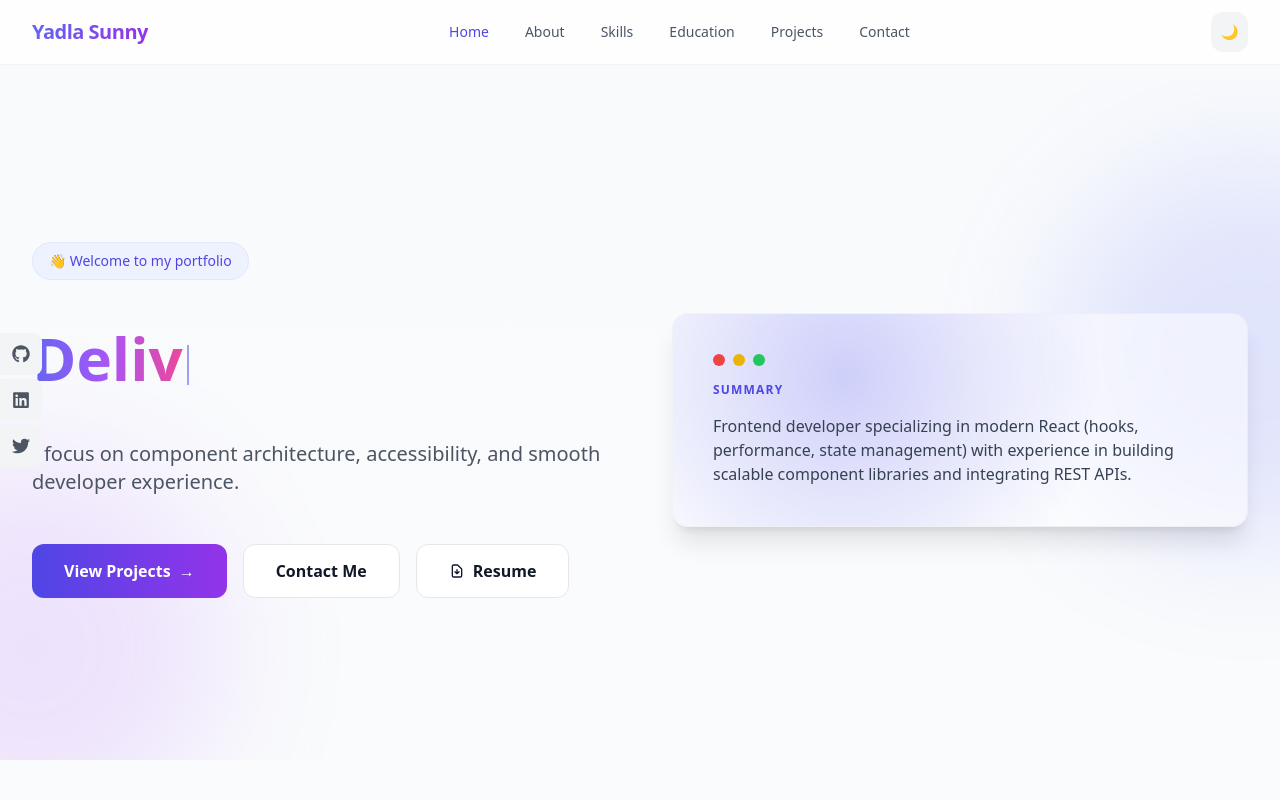
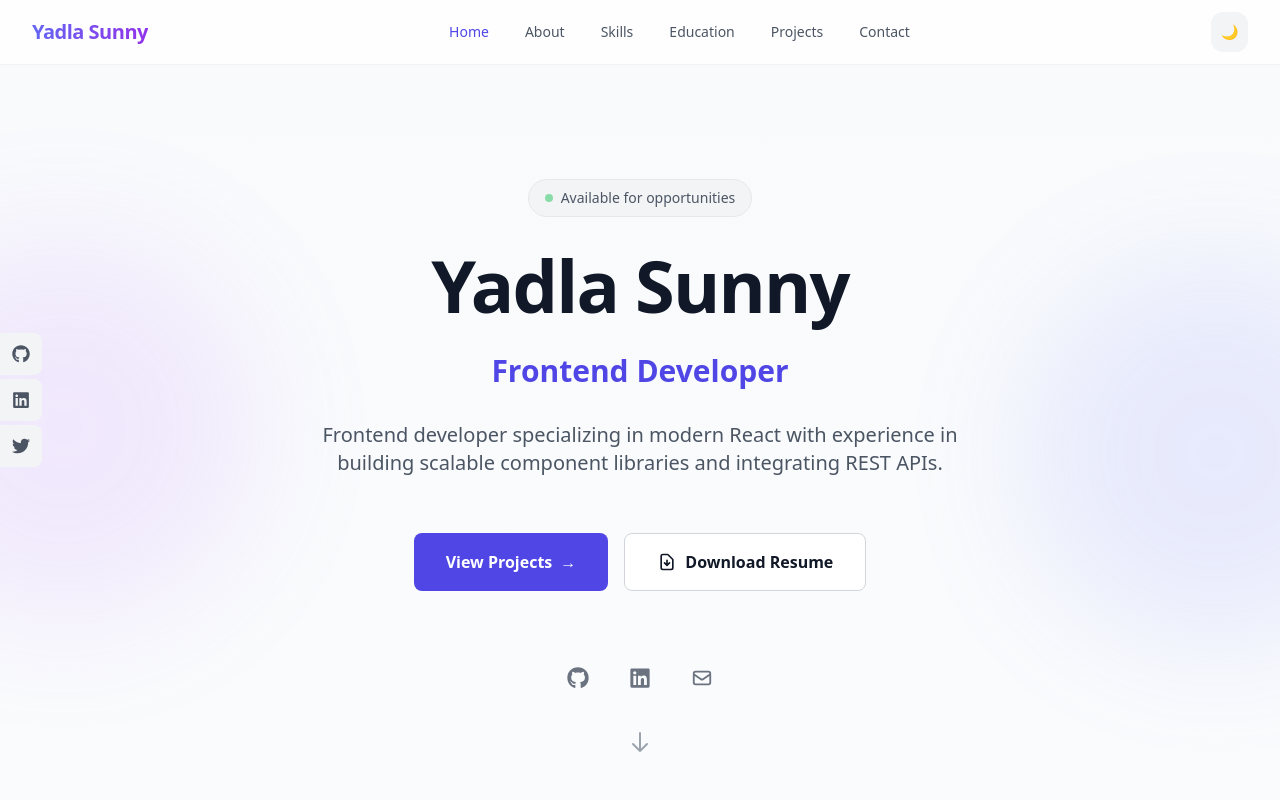
Before and after one commit to Yadlasunny/Portfolio, a React (Vite) app: page / in a window 1280 px wide. Shown: the top 800 px of the page. Built offline with nearby package versions, Linux system fonts and the light colour scheme.

Commit message:
Redesign Hero section - professional layout with name, role, summary and clear CTAs

```diff
--- a/src/Portfolio.jsx
+++ b/src/Portfolio.jsx
@@ -405,115 +405,154 @@ export default function Portfolio() {
         <section
           ref={sections.home}
           data-section="home"
-          className="relative min-h-[90vh] md:min-h-[85vh] flex items-center overflow-hidden"
+          className="relative min-h-[calc(100vh-4rem)] md:min-h-[calc(100vh-5rem)] flex items-center overflow-hidden"
           aria-label="Home section"
         >
-          {/* Background decoration */}
+          {/* Subtle background decoration */}
           <div className="absolute inset-0 overflow-hidden pointer-events-none">
-            <div className={`absolute top-20 -right-40 w-96 h-96 rounded-full blur-3xl opacity-20 ${dark ? "bg-indigo-600" : "bg-indigo-400"}`} />
-            <div className={`absolute -bottom-20 -left-40 w-96 h-96 rounded-full blur-3xl opacity-20 ${dark ? "bg-purple-600" : "bg-purple-400"}`} />
+            <div className={`absolute top-1/4 -right-32 w-64 h-64 sm:w-80 sm:h-80 md:w-96 md:h-96 rounded-full blur-3xl opacity-15 ${dark ? "bg-indigo-600" : "bg-indigo-400"}`} />
+            <div className={`absolute bottom-1/4 -left-32 w-64 h-64 sm:w-80 sm:h-80 md:w-96 md:h-96 rounded-full blur-3xl opacity-15 ${dark ? "bg-purple-600" : "bg-purple-400"}`} />
           </div>
 
-          <div className="max-w-7xl mx-auto px-4 sm:px-6 lg:px-8 py-12 md:py-24 flex flex-col lg:flex-row gap-10 lg:gap-16 items-center relative z-10 w-full">
-            <div className="flex-1 space-y-6 md:space-y-8 text-center lg:text-left">
+          <div className="max-w-5xl mx-auto px-4 sm:px-6 lg:px-8 py-12 sm:py-16 md:py-20 relative z-10 w-full">
+            <div className="text-center space-y-6 sm:space-y-8">
+              {/* Greeting badge */}
               <motion.div
-                initial={{ opacity: 0, y: 20 }}
+                initial={{ opacity: 0, y: 15 }}
                 animate={{ opacity: 1, y: 0 }}
-                transition={{ duration: 0.6 }}
+                transition={{ duration: 0.5 }}
               >
-                <span className={`inline-block px-4 py-2 rounded-full text-sm font-medium mb-4 ${dark ? "bg-indigo-500/10 text-indigo-400 border border-indigo-500/20" : "bg-indigo-50 text-indigo-600 border border-indigo-100"}`}>
-                  👋 Welcome to my portfolio
+                <span className={`inline-flex items-center gap-2 px-4 py-2 rounded-full text-sm font-medium ${dark ? "bg-gray-800/80 text-gray-300 border border-gray-700/50" : "bg-gray-100 text-gray-600 border border-gray-200"}`}>
+                  <span className="w-2 h-2 rounded-full bg-green-500 animate-pulse"></span>
+                  Available for opportunities
                 </span>
               </motion.div>
-              <motion.h1
-                initial={{ opacity: 0, y: 20 }}
+
+              {/* Name - Primary heading */}
+              <motion.div
+                initial={{ opacity: 0, y: 15 }}
                 animate={{ opacity: 1, y: 0 }}
-                transition={{ duration: 0.6, delay: 0.1 }}
-                className="text-3xl sm:text-4xl md:text-5xl lg:text-6xl font-bold leading-tight min-h-[3.5rem] sm:min-h-[4rem] md:min-h-[5rem]"
-                aria-live="polite"
+                transition={{ duration: 0.5, delay: 0.1 }}
               >
-                <span className="bg-gradient-to-r from-indigo-500 via-purple-500 to-pink-500 bg-clip-text text-transparent">
-                  {typedHeadline}
-                </span>
-                <span className="inline-block w-0.5 h-8 md:h-10 bg-indigo-600 animate-pulse ml-1 align-middle" aria-hidden="true"></span>
-              </motion.h1>
+                <h1 className="text-4xl sm:text-5xl md:text-6xl lg:text-7xl font-bold tracking-tight">
+                  <span className={dark ? "text-white" : "text-gray-900"}>Yadla Sunny</span>
+                </h1>
+              </motion.div>
+
+              {/* Role - Secondary heading */}
+              <motion.div
+                initial={{ opacity: 0, y: 15 }}
+                animate={{ opacity: 1, y: 0 }}
+                transition={{ duration: 0.5, delay: 0.15 }}
+              >
+                <h2 className={`text-xl sm:text-2xl md:text-3xl font-semibold ${dark ? "text-indigo-400" : "text-indigo-600"}`}>
+                  Frontend Developer
+                </h2>
+              </motion.div>
+
+              {/* Professional summary */}
               <motion.p
-                initial={{ opacity: 0, y: 20 }}
+                initial={{ opacity: 0, y: 15 }}
                 animate={{ opacity: 1, y: 0 }}
-                transition={{ duration: 0.6, delay: 0.2 }}
-                className={`text-base sm:text-lg md:text-xl max-w-xl mx-auto lg:mx-0 leading-relaxed ${dark ? "text-gray-400" : "text-gray-600"}`}
+                transition={{ duration: 0.5, delay: 0.2 }}
+                className={`text-base sm:text-lg md:text-xl max-w-2xl mx-auto leading-relaxed ${dark ? "text-gray-400" : "text-gray-600"}`}
               >
-                I focus on component architecture, accessibility, and smooth developer experience.
+                Frontend developer specializing in modern React with experience in building scalable component libraries and integrating REST APIs.
               </motion.p>
+
+              {/* CTA Buttons */}
               <motion.div
-                initial={{ opacity: 0, y: 20 }}
+                initial={{ opacity: 0, y: 15 }}
                 animate={{ opacity: 1, y: 0 }}
-                transition={{ duration: 0.6, delay: 0.3 }}
-                className="flex flex-col sm:flex-row gap-3 sm:gap-4 justify-center lg:justify-start pt-4"
+                transition={{ duration: 0.5, delay: 0.25 }}
+                className="flex flex-col sm:flex-row gap-3 sm:gap-4 justify-center pt-4 sm:pt-6"
               >
                 <button
                   onClick={() => scrollTo("projects")}
-                  className="group px-6 sm:px-8 py-3.5 rounded-xl font-semibold text-sm sm:text-base transition-all duration-300
-                    bg-gradient-to-r from-indigo-600 to-purple-600 text-white
-                    hover:shadow-lg hover:shadow-indigo-500/25 hover:-translate-y-0.5
-                    focus:outline-none focus:ring-2 focus:ring-indigo-400 focus:ring-offset-2 active:scale-95"
+                  className={`group px-8 py-4 rounded-lg font-semibold text-base transition-all duration-200
+                    bg-indigo-600 text-white
+                    hover:bg-indigo-700 hover:shadow-lg hover:shadow-indigo-600/20
+                    focus:outline-none focus:ring-2 focus:ring-indigo-500 focus:ring-offset-2 ${dark ? "focus:ring-offset-gray-950" : "focus:ring-offset-white"}
+                    active:scale-[0.98]`}
                 >
                   View Projects
-                  <span className="inline-block ml-2 transition-transform group-hover:translate-x-1">→</span>
+                  <span className="inline-block ml-2 transition-transform duration-200 group-hover:translate-x-1">→</span>
                 </button>
 
-                <button
-                  onClick={() => scrollTo("contact")}
-                  className={`px-6 sm:px-8 py-3.5 rounded-xl font-semibold text-sm sm:text-base transition-all duration-300
-                    ${dark ? "bg-gray-800 text-gray-100 hover:bg-gray-700 border border-gray-700" : "bg-white text-gray-900 hover:bg-gray-50 border border-gray-200"}
-                    hover:shadow-lg hover:-translate-y-0.5
-                    focus:outline-none focus:ring-2 focus:ring-indigo-400 focus:ring-offset-2 active:scale-95`}
-                >
-                  Contact Me
-                </button>
                 <a
                   href="https://drive.google.com/file/d/1lf5cQTLcXM-minKaTXSyPcYLL8yVQXg9/view?usp=sharing"
                   target="_blank"
                   rel="noopener noreferrer"
-                  className={`px-6 sm:px-8 py-3.5 rounded-xl font-semibold text-sm sm:text-base transition-all duration-300 flex items-center justify-center gap-2
-                    ${dark ? "bg-gray-800 text-gray-100 hover:bg-gray-700 border border-gray-700" : "bg-white text-gray-900 hover:bg-gray-50 border border-gray-200"}
-                    hover:shadow-lg hover:-translate-y-0.5
-                    focus:outline-none focus:ring-2 focus:ring-indigo-400 focus:ring-offset-2 active:scale-95`}
+                  className={`group px-8 py-4 rounded-lg font-semibold text-base transition-all duration-200 flex items-center justify-center gap-2
+                    ${dark
+                      ? "bg-gray-800 text-white border border-gray-700 hover:bg-gray-750 hover:border-gray-600"
+                      : "bg-white text-gray-900 border border-gray-300 hover:bg-gray-50 hover:border-gray-400"}
+                    hover:shadow-lg
+                    focus:outline-none focus:ring-2 focus:ring-indigo-500 focus:ring-offset-2 ${dark ? "focus:ring-offset-gray-950" : "focus:ring-offset-white"}
+                    active:scale-[0.98]`}
                 >
-                  <svg className="w-4 h-4" fill="none" stroke="currentColor" viewBox="0 0 24 24"><path strokeLinecap="round" strokeLinejoin="round" strokeWidth={2} d="M12 10v6m0 0l-3-3m3 3l3-3m2 8H7a2 2 0 01-2-2V5a2 2 0 012-2h5.586a1 1 0 01.707.293l5.414 5.414a1 1 0 01.293.707V19a2 2 0 01-2 2z" /></svg>
-                  Resume
+                  <svg className="w-5 h-5" fill="none" stroke="currentColor" viewBox="0 0 24 24">
+                    <path strokeLinecap="round" strokeLinejoin="round" strokeWidth={2} d="M12 10v6m0 0l-3-3m3 3l3-3m2 8H7a2 2 0 01-2-2V5a2 2 0 012-2h5.586a1 1 0 01.707.293l5.414 5.414a1 1 0 01.293.707V19a2 2 0 01-2 2z" />
+                  </svg>
+                  Download Resume
+                </a>
+              </motion.div>
+
+              {/* Quick contact links */}
+              <motion.div
+                initial={{ opacity: 0 }}
+                animate={{ opacity: 1 }}
+                transition={{ duration: 0.5, delay: 0.35 }}
+                className="flex items-center justify-center gap-4 pt-6 sm:pt-8"
+              >
+                <a
+                  href="https://github.com/Yadlasunny"
+                  target="_blank"
+                  rel="noreferrer"
+                  className={`p-3 rounded-full transition-all duration-200 ${dark ? "text-gray-400 hover:text-white hover:bg-gray-800" : "text-gray-500 hover:text-gray-900 hover:bg-gray-100"}`}
+                  aria-label="GitHub"
+                >
+                  <FaGithub size={22} />
+                </a>
+                <a
+                  href="https://linkedin.com/in/yadla-sunny"
+                  target="_blank"
+                  rel="noreferrer"
+                  className={`p-3 rounded-full transition-all duration-200 ${dark ? "text-gray-400 hover:text-white hover:bg-gray-800" : "text-gray-500 hover:text-gray-900 hover:bg-gray-100"}`}
+                  aria-label="LinkedIn"
+                >
+                  <FaLinkedin size={22} />
+                </a>
+                <a
+                  href="mailto:yadlasunny143@gmail.com"
+                  className={`p-3 rounded-full transition-all duration-200 ${dark ? "text-gray-400 hover:text-white hover:bg-gray-800" : "text-gray-500 hover:text-gray-900 hover:bg-gray-100"}`}
+                  aria-label="Email"
+                >
+                  <svg className="w-[22px] h-[22px]" fill="none" stroke="currentColor" viewBox="0 0 24 24">
+                    <path strokeLinecap="round" strokeLinejoin="round" strokeWidth={2} d="M3 8l7.89 5.26a2 2 0 002.22 0L21 8M5 19h14a2 2 0 002-2V7a2 2 0 00-2-2H5a2 2 0 00-2 2v10a2 2 0 002 2z" />
+                  </svg>
                 </a>
               </motion.div>
             </div>
-            <motion.div
-              initial={{ opacity: 0, scale: 0.95 }}
-              animate={{ opacity: 1, scale: 1 }}
-              transition={{ duration: 0.6, delay: 0.4 }}
-              className="flex-1 w-full max-w-lg lg:max-w-none"
+          </div>
+
+          {/* Scroll indicator */}
+          <motion.div
+            initial={{ opacity: 0 }}
+            animate={{ opacity: 1 }}
+            transition={{ duration: 0.5, delay: 0.5 }}
+            className="absolute bottom-8 left-1/2 -translate-x-1/2 hidden sm:block"
+          >
+            <button
+              onClick={() => scrollTo("about")}
+              className={`p-2 rounded-full transition-colors ${dark ? "text-gray-500 hover:text-gray-300" : "text-gray-400 hover:text-gray-600"}`}
+              aria-label="Scroll to about section"
             >
-              <div
-                className={`rounded-2xl p-6 sm:p-8 md:p-10 border relative overflow-hidden backdrop-blur-sm ${
-                  dark ? "border-gray-800/50 bg-gray-900/50" : "border-gray-200/50 bg-white/50"
-                } shadow-xl`}
-              >
-                <div className="absolute inset-0 pointer-events-none opacity-30 bg-[radial-gradient(circle_at_30%_30%,#6366f1,transparent_60%)]" />
-                <div className="relative z-10">
-                  <div className="flex items-center gap-2 mb-4">
-                    <span className="w-3 h-3 rounded-full bg-red-500"></span>
-                    <span className="w-3 h-3 rounded-full bg-yellow-500"></span>
-                    <span className="w-3 h-3 rounded-full bg-green-500"></span>
-                  </div>
-                  <p className={`text-xs uppercase tracking-widest font-semibold mb-4 ${dark ? "text-indigo-400" : "text-indigo-600"}`}>
-                    Summary
-                  </p>
-                  <p className={`leading-relaxed text-sm sm:text-base ${dark ? "text-gray-300" : "text-gray-700"}`}>
-                    Frontend developer specializing in modern React (hooks, performance, state management) with experience
-                    in building scalable component libraries and integrating REST APIs.
-                  </p>
-                </div>
-              </div>
-            </motion.div>
-          </div>
+              <svg className="w-6 h-6 animate-bounce" fill="none" stroke="currentColor" viewBox="0 0 24 24">
+                <path strokeLinecap="round" strokeLinejoin="round" strokeWidth={2} d="M19 14l-7 7m0 0l-7-7m7 7V3" />
+              </svg>
+            </button>
+          </motion.div>
         </section>
 
         {/* About */}
```
